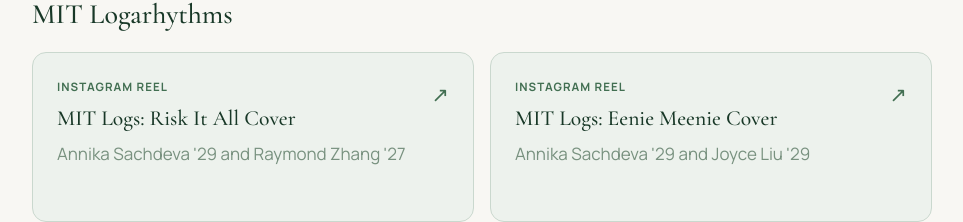
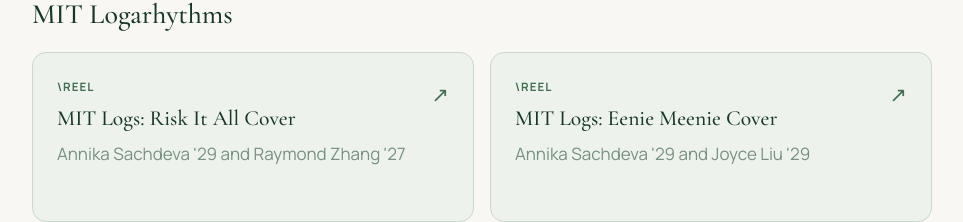
Before and after one commit to annika-sachdeva/annika-portfolio, a Next.js app: page /music in a window 1280 px wide. Shown: the part 437-659 px from the top of the page, without its empty margins (158-1121 px from the left). Built offline with nearby package versions, Linux system fonts and the light colour scheme.

Commit message:
Update page.tsx

```diff
--- a/app/music/page.tsx
+++ b/app/music/page.tsx
@@ -135,7 +135,7 @@
               aria-label={`${reel.title} on Instagram`}
             >
               <div>
-                <p className="reelLabel">Instagram reel</p>
+                <p className="reelLabel">\reel</p>
                 <h3>{reel.title}</h3>
                 <p>{reel.description}</p>
               </div>
```
